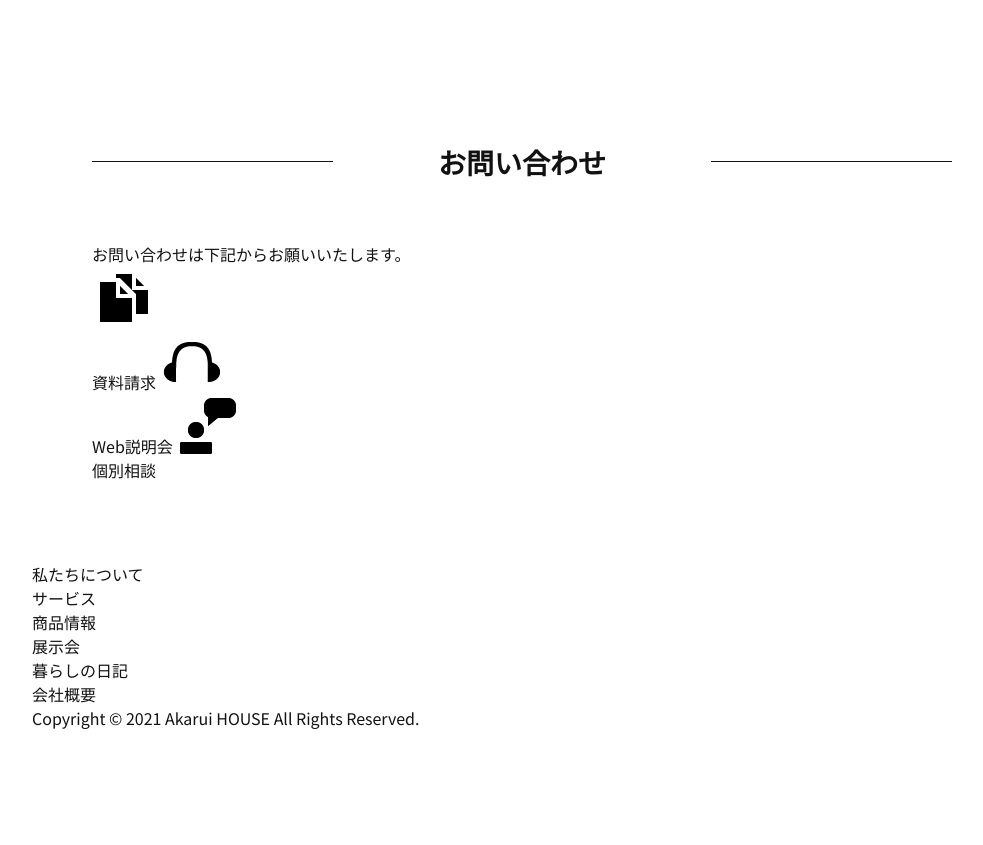
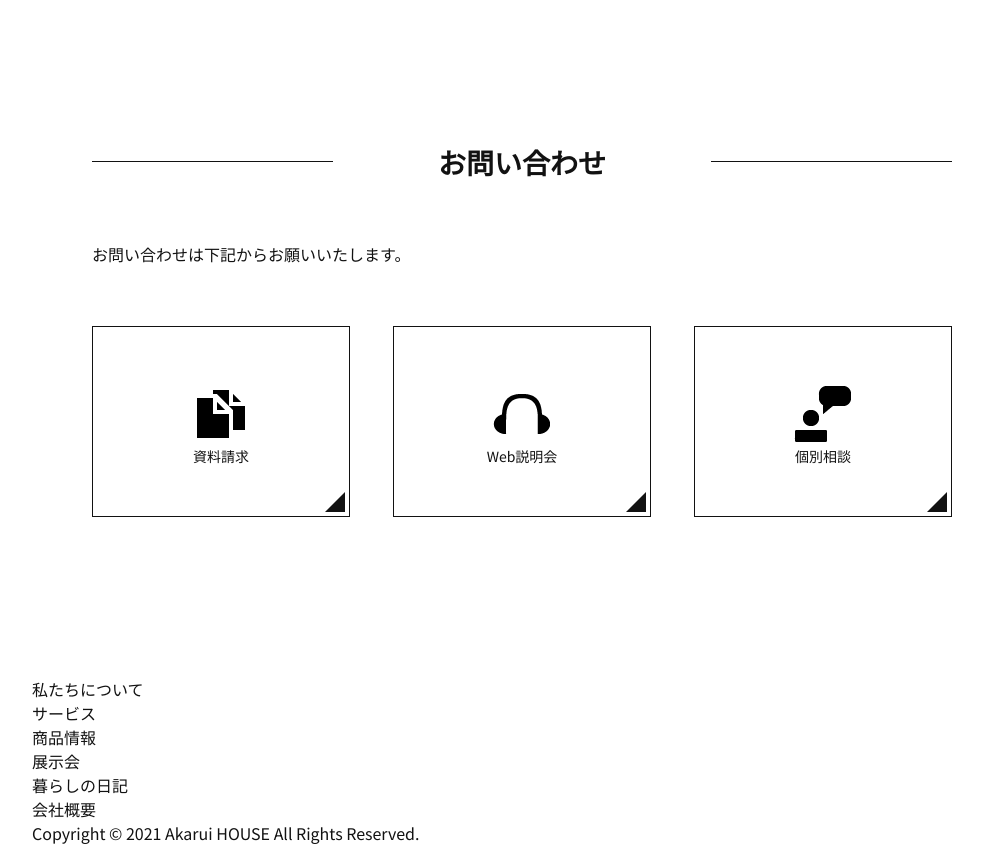
Before and after one commit to marscode48/corp_akarui_house, a plain HTML site: page index.html in a window 1280 px wide. Shown: the part 3301-4146 px from the top of the page, without its empty margins (268-1251 px from the left). Before the commit the page ends 4031 px from the top, so only its background shows below. Drawn offline with nearby package versions, Linux system fonts and the light colour scheme; some packages are replaced by stand-ins of ours.

Commit message:
contactのstyleを作成

```diff
--- a/styles/breakpoints/_base.scss
+++ b/styles/breakpoints/_base.scss
@@ -298,3 +298,46 @@ Flow
     }
   }
 }
+
+/*-------------------------------------------
+Contact
+-------------------------------------------*/
+.contact {
+  background-color: $cWhite;
+  margin-bottom: 80px;
+
+  &__link {
+    display: flex;
+    justify-content: space-between;
+    margin-top: 60px;
+  }
+
+  &__item {
+    width: 30%;
+    border: solid 1px $cBlack;
+    display: block;
+    font-size: 0.875rem;
+    position: relative;
+    padding: 50px 0;
+    text-align: center;
+    transition: 0.1s;
+
+    &::before {
+      content: "";
+      border-top: 20px solid transparent;
+      border-right: 20px solid $cBlack;
+      position: absolute;
+      bottom: 4px;
+      right: 4px;
+    }
+
+    &:hover {
+      // outlineを使ってレイアウトが崩れるのを防ぐ
+      outline: solid 3px $cBlack;
+    }
+
+    & img {
+      margin-top: 5px;
+    }
+  }
+}
```
Also changed, not shown: styles/style.css, 1 other file.
